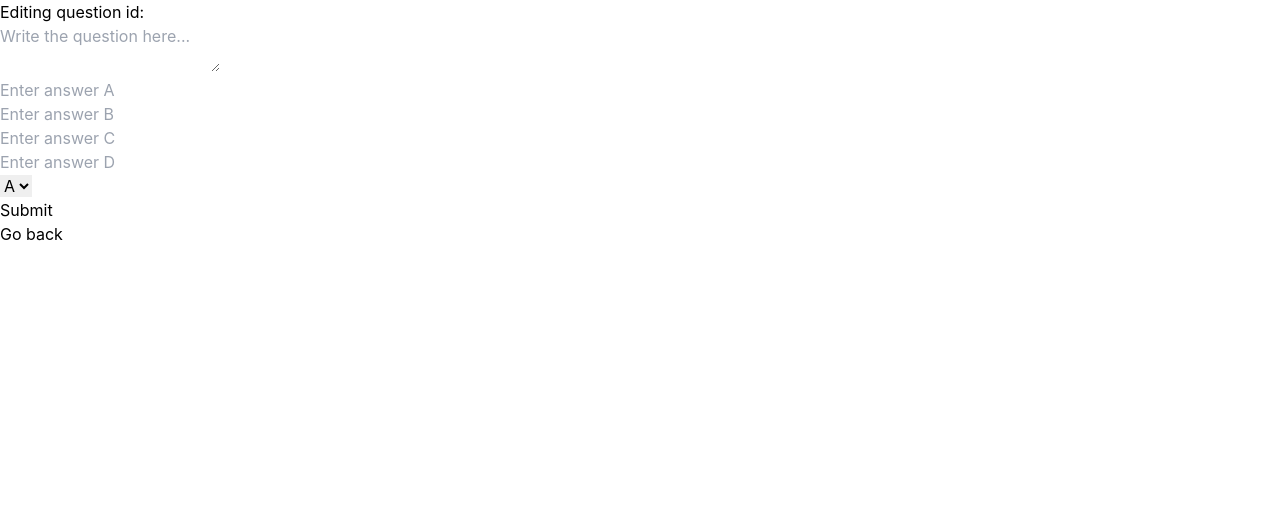
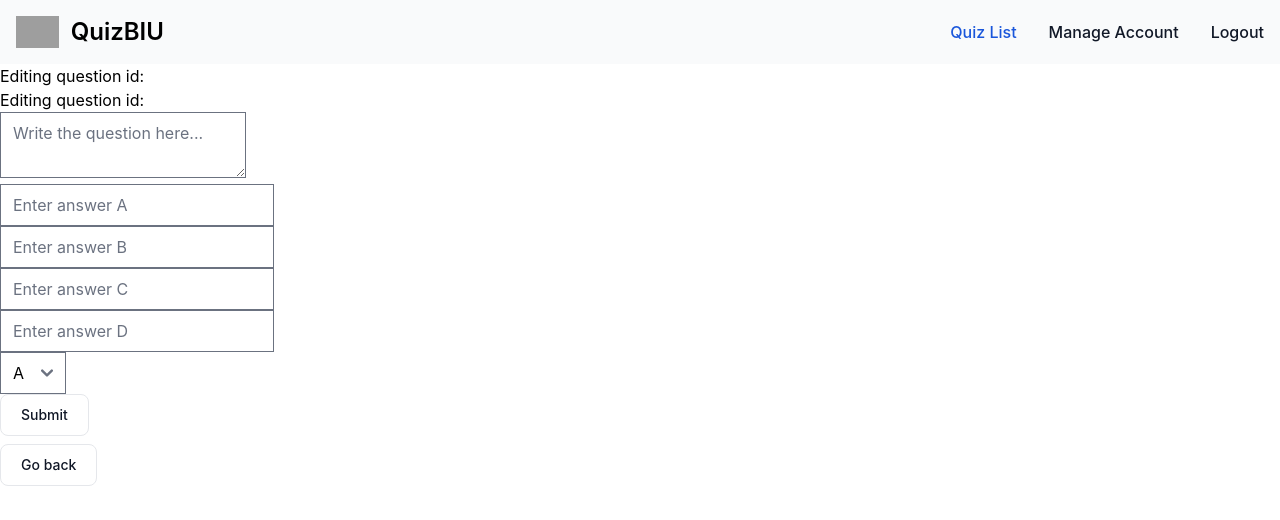
Before and after one commit to s20681/my-quiz, a React (Create React App) app: page /question/edit/1 in a window 1280 px wide. Shown: the top 520 px of the page. Built offline with nearby package versions, Linux system fonts and the light colour scheme; grey boxes are pictures that could not be loaded.

Commit message:
tailwind configuration, added flowbite lib. navbar added to main views

```diff
--- /dev/null
+++ b/postcss.config.js
@@ -0,0 +1,6 @@
+module.exports = {
+  plugins: {
+    tailwindcss: {},
+    autoprefixer: {},
+  },
+}
--- a/src/App.css
+++ b/src/App.css
@@ -5,3 +5,7 @@
 .global-button {
   @apply bg-blue-500 hover:bg-blue-700 text-white font-bold py-2 px-4 rounded;
 }
+
+button {
+  @apply py-2.5 px-5 mr-2 mb-2 text-sm font-medium text-gray-900 focus:outline-none bg-white rounded-lg border border-gray-200 hover:bg-gray-100 hover:text-blue-700 focus:z-10 focus:ring-4 focus:ring-gray-200 dark:focus:ring-gray-700 dark:bg-gray-800 dark:text-gray-400 dark:border-gray-600 dark:hover:text-white dark:hover:bg-gray-700;
+}
--- a/src/App.tsx
+++ b/src/App.tsx
@@ -13,7 +13,7 @@ import QuizListComponent from './components/Quiz/QuizListComponent';
 import QuizEdit from './components/Quiz/QuizEditComponent';
 import QuizComponent from './components/Quiz/QuizComponent';
 import NewQuizForm from './components/Quiz/NewQuizFormComponent';
-import EditQuestionForm from './components/Quiz/EditQuestionFormComponent';
+import QuestionEdit from './components/Quiz/QuestionEditComponent';
 import NewQuestionForm from './components/Quiz/NewQuestionFormComponent';
 
 import HighScores from './components/Highscores/HighscoresComponent';
@@ -37,7 +37,7 @@ function App() {
         <Route path="/quiz/new" element={<NewQuizForm />} />
         <Route path="/quiz/edit/:quizId" element={<QuizEdit />} />
         <Route path="/question/new" element={<NewQuestionForm />} />
-        <Route path="/question/edit/:questionId" element={<EditQuestionForm />} />
+        <Route path="/question/edit/:questionId" element={<QuestionEdit />} />
 
         {/* <Route path="*" element={<NoPage />} /> */}
         {/* <Route path="blogs" element={<Blogs />} /> */}
--- /dev/null
+++ b/src/components/Layout/NavbarComponent.tsx
@@ -0,0 +1,49 @@
+import React, { useContext } from 'react';
+import { useNavigate } from 'react-router-dom';
+import { AuthContext } from '../User/AuthContext';
+
+const Navbar = () => {
+    const navigate = useNavigate();
+    const authContext = useContext(AuthContext);
+
+    const handleGoHome = () => {
+        navigate(`/quiz/all`);
+      };
+
+    const handleManageAccount = () => {
+        navigate(`/manage`);
+    };
+
+    const handleLogout = () => {
+        authContext.logout();
+        navigate(`/login`);
+    };
+
+    return (
+        <nav>
+            <nav className="border-gray-200 bg-gray-50 dark:bg-gray-800 dark:border-gray-700">
+                <div className="max-w-screen-xl flex flex-wrap items-center justify-between mx-auto p-4">
+                    <a href="#" className="flex items-center">
+                        <img src="https://flowbite.com/docs/images/logo.svg" className="h-8 mr-3" alt="Flowbite Logo" />
+                        <span className="self-center text-2xl font-semibold whitespace-nowrap dark:text-white">QuizBIU</span>
+                    </a>
+                    <div className="hidden w-full md:block md:w-auto" id="navbar-solid-bg">
+                        <ul className="flex flex-col font-medium mt-4 rounded-lg bg-gray-50 md:flex-row md:space-x-8 md:mt-0 md:border-0 md:bg-transparent dark:bg-gray-800 md:dark:bg-transparent dark:border-gray-700">
+                            <li>
+                                <a href="#" onClick={() => handleGoHome()} className="block py-2 pl-3 pr-4 text-white bg-blue-700 rounded md:bg-transparent md:text-blue-700 md:p-0 md:dark:text-blue-500 dark:bg-blue-600 md:dark:bg-transparent" aria-current="page">Quiz List</a>
+                            </li>
+                            <li>
+                                <a href="#" onClick={() => handleManageAccount()} className="block py-2 pl-3 pr-4 text-gray-900 rounded hover:bg-gray-100 md:hover:bg-transparent md:border-0 md:hover:text-blue-700 md:p-0 dark:text-white md:dark:hover:text-blue-500 dark:hover:bg-gray-700 dark:hover:text-white md:dark:hover:bg-transparent">Manage Account</a>
+                            </li>
+                            <li>
+                                <a href="#" onClick={() => handleLogout()} className="block py-2 pl-3 pr-4 text-gray-900 rounded hover:bg-gray-100 md:hover:bg-transparent md:border-0 md:hover:text-blue-700 md:p-0 dark:text-white md:dark:hover:text-blue-500 dark:hover:bg-gray-700 dark:hover:text-white md:dark:hover:bg-transparent">Logout</a>
+                            </li>
+                        </ul>
+                    </div>
+                </div>
+            </nav>
+        </nav>
+    );
+};
+
+export default Navbar;
--- a/src/components/Quiz/EditQuestionFormComponent.tsx
+++ b/src/components/Quiz/QuestionEditComponent.tsx
@@ -1,6 +1,7 @@
 import React, { ChangeEvent, useState, useEffect } from 'react';
 import { useNavigate, useLocation } from 'react-router-dom';
 import { Question, Answer } from '../../interfaces';
+import Navbar from '../Layout/NavbarComponent';
 
 
 interface FormState {
@@ -21,7 +22,7 @@ const initialData = {
     correctAnswer: ''
 }
 
-const EditQuestionForm: React.FC = () => {
+const QuestionEdit: React.FC = () => {
     const location = useLocation();
     const navigate = useNavigate();
     const [question, setSelectedQuestion] = useState<Question>()
@@ -84,12 +85,14 @@ const EditQuestionForm: React.FC = () => {
     };
 
     const handleGoBack = () => {
-        navigate(`/quiz/edit/${location.state.id}`, { state: location.state });
+        navigate(`/quiz/edit/${location.state.quizId}`, { state: {id : location.state.quizId} });
     };
 
     return (
         <div>
+            <Navbar></Navbar>
             <p>Editing question id: {question?.id}</p>
+            <p>Editing question id: {question?.quizId}</p>
             <form id="myForm" onSubmit={handleSubmit}>
                 <div>
                     <textarea id="question" name="question" value={formState.question} placeholder="Write the question here..."
@@ -122,4 +125,4 @@ const EditQuestionForm: React.FC = () => {
     );
 }
 
-export default EditQuestionForm;
+export default QuestionEdit;
--- a/src/components/Quiz/QuizEditComponent.tsx
+++ b/src/components/Quiz/QuizEditComponent.tsx
@@ -4,6 +4,7 @@ import { Quiz, Question, Answer } from '../../interfaces';
 import { useNavigate, useLocation } from 'react-router-dom';
 import styled from 'styled-components';
 import { AuthContext } from '../User/AuthContext';
+import Navbar from '../Layout/NavbarComponent';
 
 const QuestionListContainer = styled.div`
   ul {
@@ -95,25 +96,16 @@ const QuizEdit: React.FC = () => {
       });
   };
 
-  const handleGoHome = () => {
-    navigate(`/quiz/all`);
-  };
-
-  const handleLogout = () => {
-    authContext.logout();
-    navigate(`/login`);
-  };
-
   return (
     <div>
       {authContext.user ? (
+        <div>
+          <Navbar></Navbar>
           <QuestionListContainer>
             <p>Logged in as username: {authContext.user.login} Id: {authContext.user.id}</p>
             <p>Currently editing quiz: {editedQuiz?.id} {editedQuiz?.name}</p>
-          <button onClick={() => handleGoHome()}> Go back to quiz list </button>
             <button onClick={() => handleCreateNewQuestion()}> Add new question </button>
             <button onClick={() => handleDeleteQuiz()}> Delete the quiz </button>
-          <button onClick={() => handleLogout()}> LOGOUT </button>
             {editedQuiz?.questions?.length ? (
               <ul>
                 {editedQuiz?.questions.map((question, index) => (
@@ -139,6 +131,7 @@ const QuizEdit: React.FC = () => {
               <p>No questions available yet.</p>
             )}
           </QuestionListContainer>
+        </div>
       ) : (
         <p>User not logged in</p>
       )}
--- a/src/components/Quiz/QuizListComponent.tsx
+++ b/src/components/Quiz/QuizListComponent.tsx
@@ -3,6 +3,7 @@ import { useNavigate } from 'react-router-dom';
 import styled from 'styled-components';
 import { AuthContext } from '../User/AuthContext';
 import { Question, Quiz } from '../../interfaces';
+import Navbar from '../Layout/NavbarComponent';
 
 const QuizListContainer = styled.div`
   ul {
@@ -78,15 +79,6 @@ const QuizListComponent: React.FC = () => {
     }
   };
 
-  const handleLogout = () => {
-    authContext.logout();
-    navigate(`/login`);
-  };
-
-  const handleManageAccount = () => {
-    navigate(`/manage`);
-  };
-
   const handleCreateNew = () => {
     navigate(`/quiz/new`);
   };
@@ -152,8 +144,7 @@ const QuizListComponent: React.FC = () => {
     <div>
       {authContext.user ? (
         <div>
-          <button onClick={() => handleManageAccount()}> Manage Account </button>
-          <button onClick={() => handleLogout()}> Logout </button>
+          <Navbar></Navbar>
           <QuizListContainer>
             <p>Logged in as username: {authContext.user.login} Id: {authContext.user.id}</p>
             <button onClick={() => handleCreateNew()}> Create new quiz </button>
--- a/src/components/User/ManageAccount.tsx
+++ b/src/components/User/ManageAccount.tsx
@@ -4,6 +4,7 @@ import { Formik, Form, Field, ErrorMessage } from 'formik';
 import { AuthContext } from './AuthContext';
 import * as Yup from 'yup';
 import { UserData } from '../../interfaces';
+import Navbar from '../Layout/NavbarComponent';
 
 interface changePasswordFormData {
   oldPassword: string,
@@ -212,6 +213,7 @@ const ManageAccountComponent: React.FC = () => {
     <div>
       {authContext.user ? (
         <div>
+          <Navbar></Navbar>
           {userData && (
             <div>
               <h3>Account details:</h3>
@@ -284,8 +286,6 @@ const ManageAccountComponent: React.FC = () => {
             </Form>
           </Formik>
 
-          <button onClick={() => handleGoHome()}> Go back to quiz list </button>
-
           <hr></hr>
 
           {allUserData && (
--- a/src/index.css
+++ b/src/index.css
@@ -1,3 +1,7 @@
+@tailwind base;
+@tailwind components;
+@tailwind utilities;
+
 body {
   margin: 0;
   font-family: -apple-system, BlinkMacSystemFont, 'Segoe UI', 'Roboto', 'Oxygen',
--- a/src/interfaces.ts
+++ b/src/interfaces.ts
@@ -6,6 +6,7 @@ export interface Answer {
 
 export interface Question {
     id: number;
+    quizId: number;
     content: string;
     correctAnswerIndex: number;
     questionType: string;
--- a/tailwind.config.js
+++ b/tailwind.config.js
@@ -1,8 +1,12 @@
 /** @type {import('tailwindcss').Config} */
 module.exports = {
-  content: [],
+  content: [
+    './src/**/*.{js,jsx,ts,tsx}',
+  ],
   theme: {
     extend: {},
   },
-  plugins: [],
+  plugins: [
+    require('flowbite/plugin')
+],
 }
```
Lines whose indentation alone changed are shown as unchanged.
